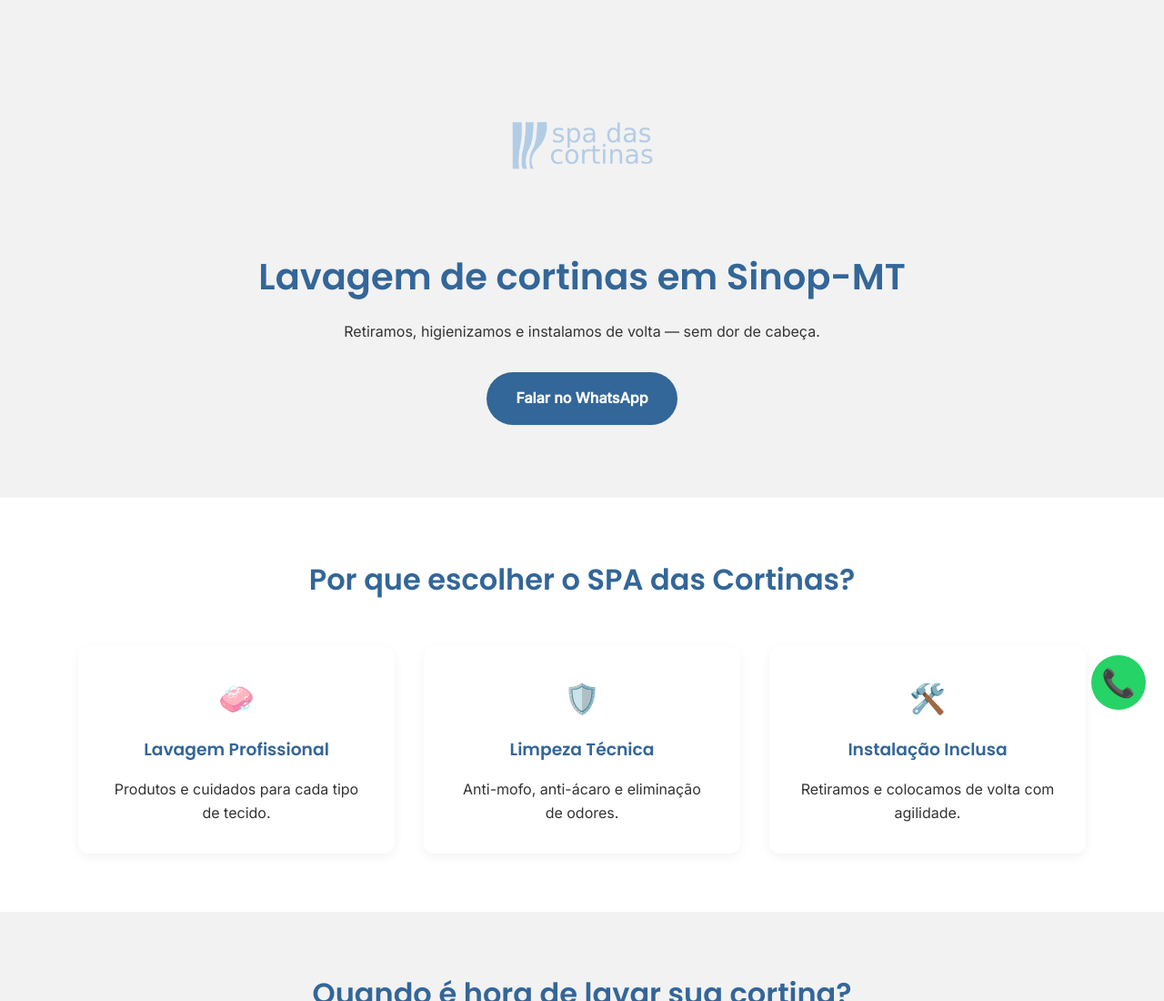
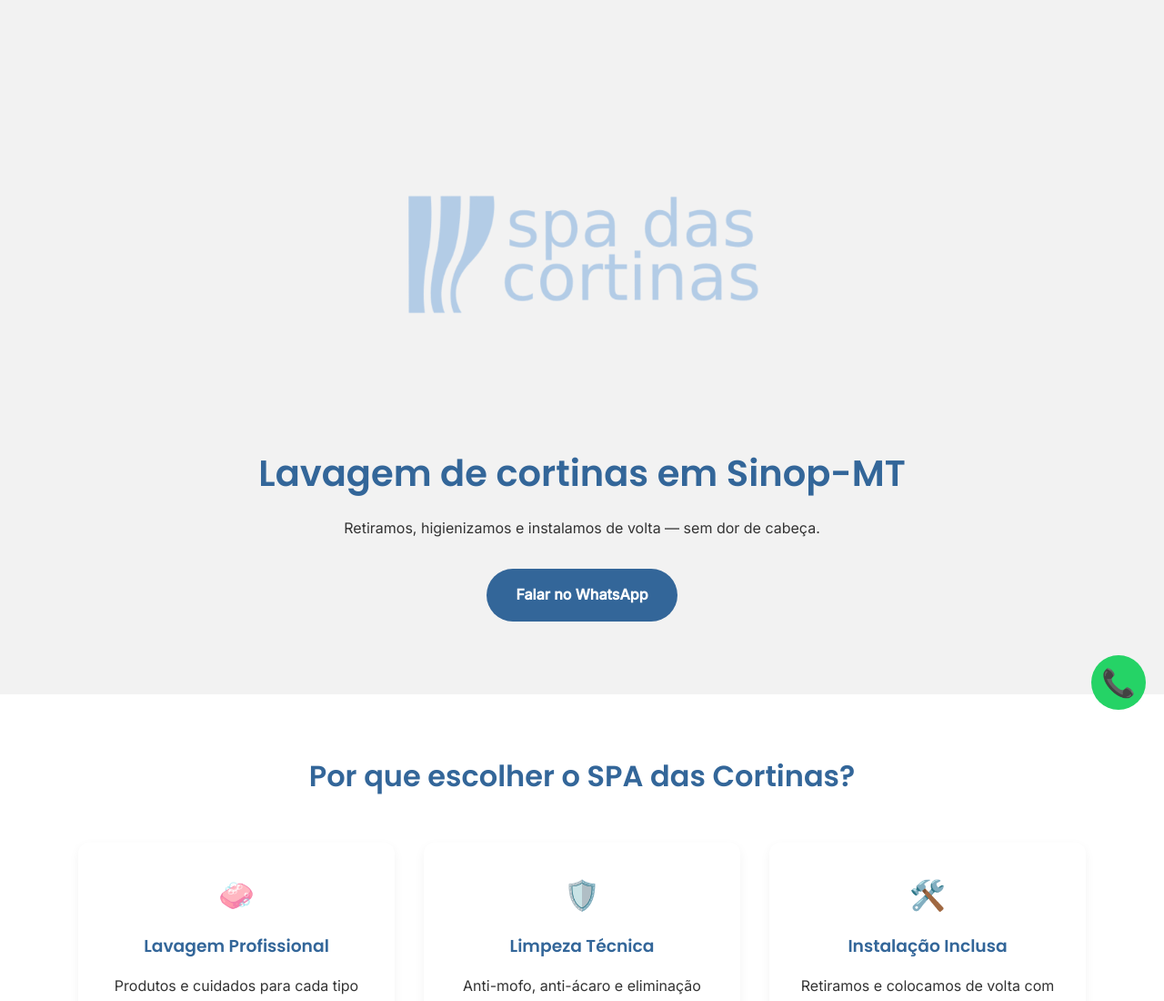
Before and after one commit to spadascortinas/spadascortinas.github.io, a plain HTML site: page index.html in a window 1280 px wide. Shown: the top 1100 px of the page at 91% size. Drawn offline with Linux system fonts and the light colour scheme.

Commit message:
Update index.html

```diff
--- a/index.html
+++ b/index.html
@@ -20,7 +20,7 @@
     h1 { font-size: 2.5rem; }
     h2 { font-size: 2rem; }
     .hero { background-color: var(--cinza-gelo); text-align: center; padding: 5rem 1rem; }
-    .hero img { width: 160px; margin-bottom: 1.5rem; }
+    .hero img { width: 400px; }
     .cta {
       background: var(--azul-petroleo); color: #fff; padding: 1rem 2rem; border: none;
       border-radius: 30px; font-weight: 600; text-decoration: none; margin-top: 2rem;
```
